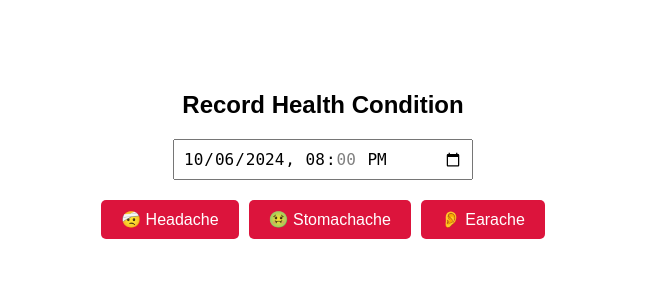
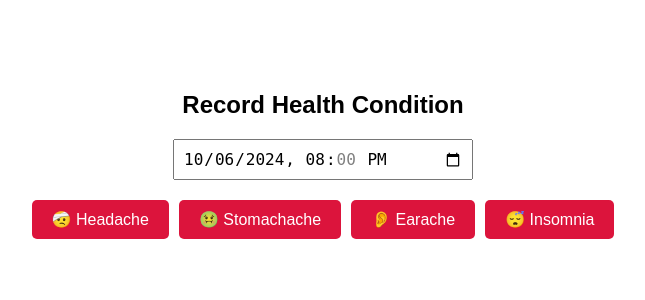
Before and after one commit to louisguichard/life-pulse, a Flask app: page /health in a window 1280 px wide. Shown: the part 235-535 px from the top of the page, without its empty margins (317-962 px from the left). Run offline with Flask 3, Linux system fonts and the light colour scheme.

Commit message:
feat: add insomnia

```diff
--- a/templates/health.html
+++ b/templates/health.html
@@ -66,6 +66,7 @@
             <button type="submit" name="condition" value="Headache" class="condition-button">🤕 Headache</button>
             <button type="submit" name="condition" value="Stomachache" class="condition-button">🤢 Stomachache</button>
             <button type="submit" name="condition" value="Earache" class="condition-button">👂 Earache</button>
+            <button type="submit" name="condition" value="Insomnia" class="condition-button">😴 Insomnia</button>
         </div>
     </form>
 </body>
```
